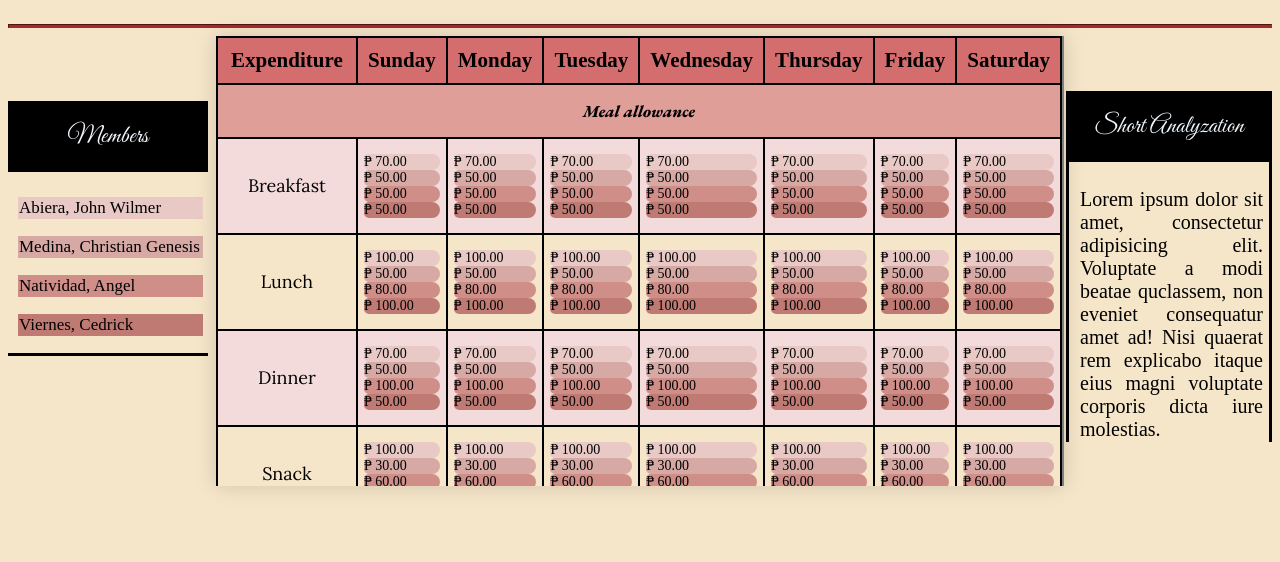
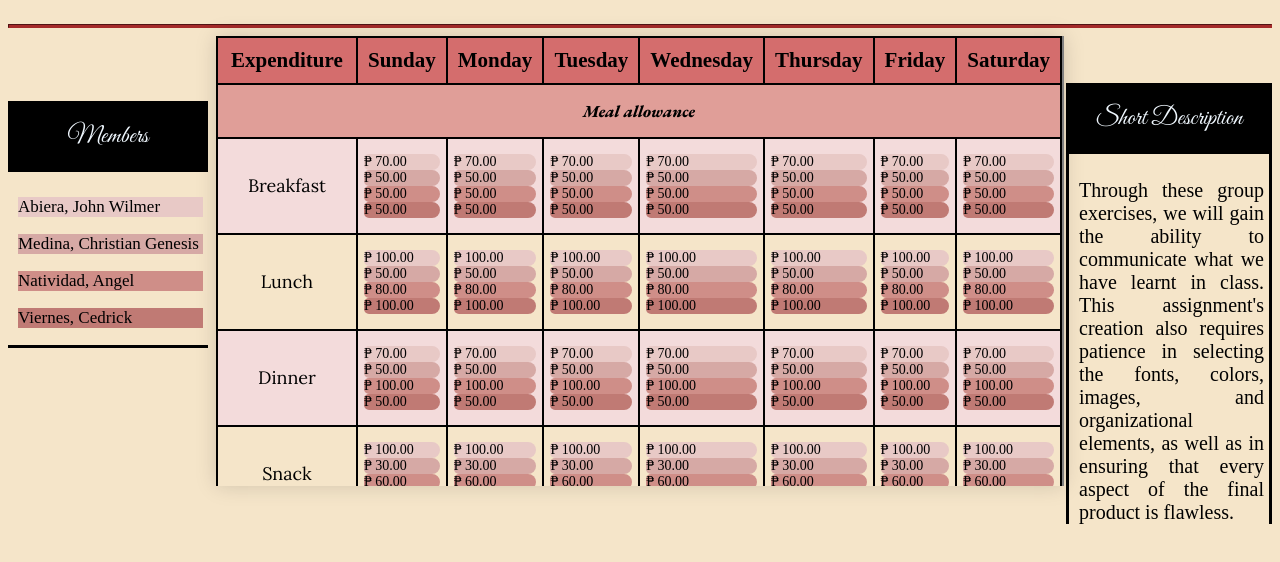
Before and after one commit to CGMedina03/Public-WebDev201, a plain HTML site: page index.html in a window 1280 px wide. Shown: the part 100-662 px from the top of the page. Drawn offline with nearby package versions, Linux system fonts and the light colour scheme.

Commit message:
final ver2

```diff
--- a/index.html
+++ b/index.html
@@ -668,9 +668,7 @@
         <tfoot>
           <tr>
             <td colspan="8">
-              Lorem ipsum, dolor sit amet consectetur adipisicing elit. Dolores
-              perspiciatis officia adipisci amet corporis eum pariatur soluta
-              aspernatur,
+              The daily stipend and costs for each member are also included.
             </td>
           </tr>
         </tfoot>
@@ -690,11 +688,13 @@
     <!-- Short summary -->
 
     <div class="shortSumm">
-      <h3>Short Analyzation</h3>
+      <h3>Short Description</h3>
       <p>
-        Lorem ipsum dolor sit amet, consectetur adipisicing elit. Voluptate a
-        modi beatae quclassem, non eveniet consequatur amet ad! Nisi quaerat rem
-        explicabo itaque eius magni voluptate corporis dicta iure molestias.
+        Through these group exercises, we will gain the ability to communicate
+        what we have learnt in class. This assignment's creation also requires
+        patience in selecting the fonts, colors, images, and organizational
+        elements, as well as in ensuring that every aspect of the final product
+        is flawless.
       </p>
     </div>
   </body>
--- a/style.css
+++ b/style.css
@@ -45,7 +45,6 @@ h1 {
   margin-left: auto;
   margin-top: -290px;
   font-size: 20px;
-  font-size: 20px;
 }
 .members {
   border-style: none none solid none;
@@ -55,8 +54,6 @@ h1 {
 }
 p {
   text-align: justify;
-  padding-top: 2px;
-  padding: 1px;
   margin-left: 10px;
   margin-right: 5px;
 }
```
